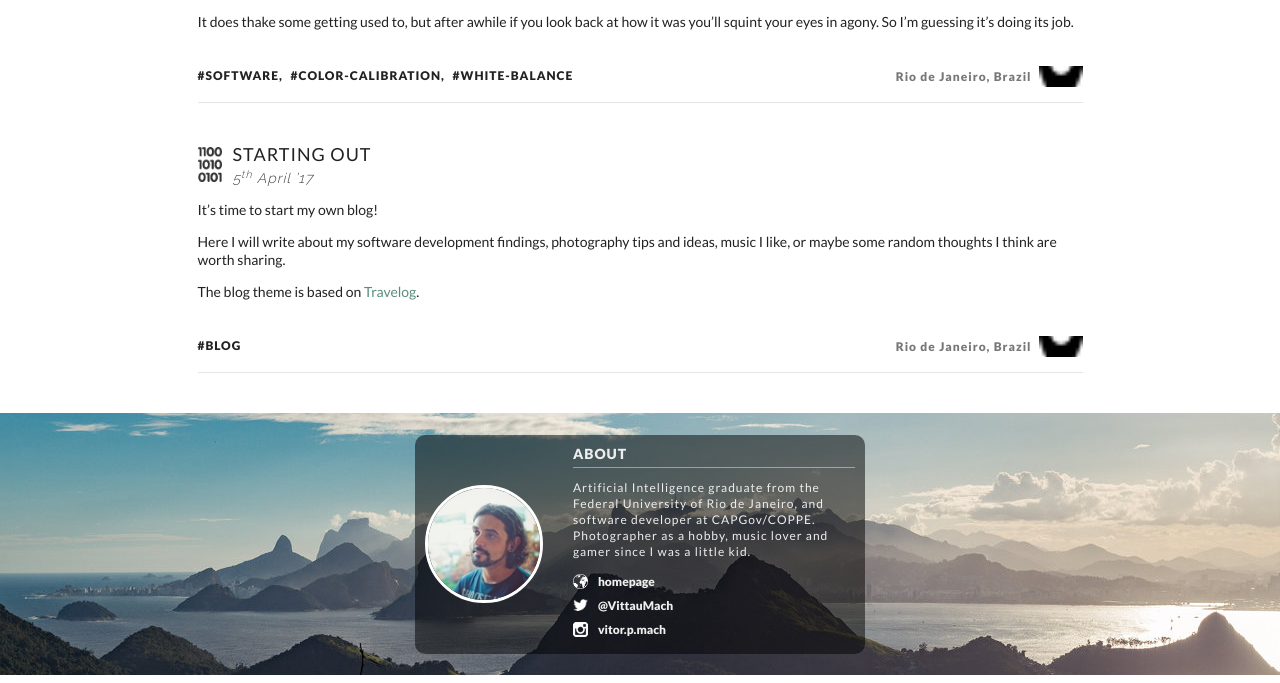
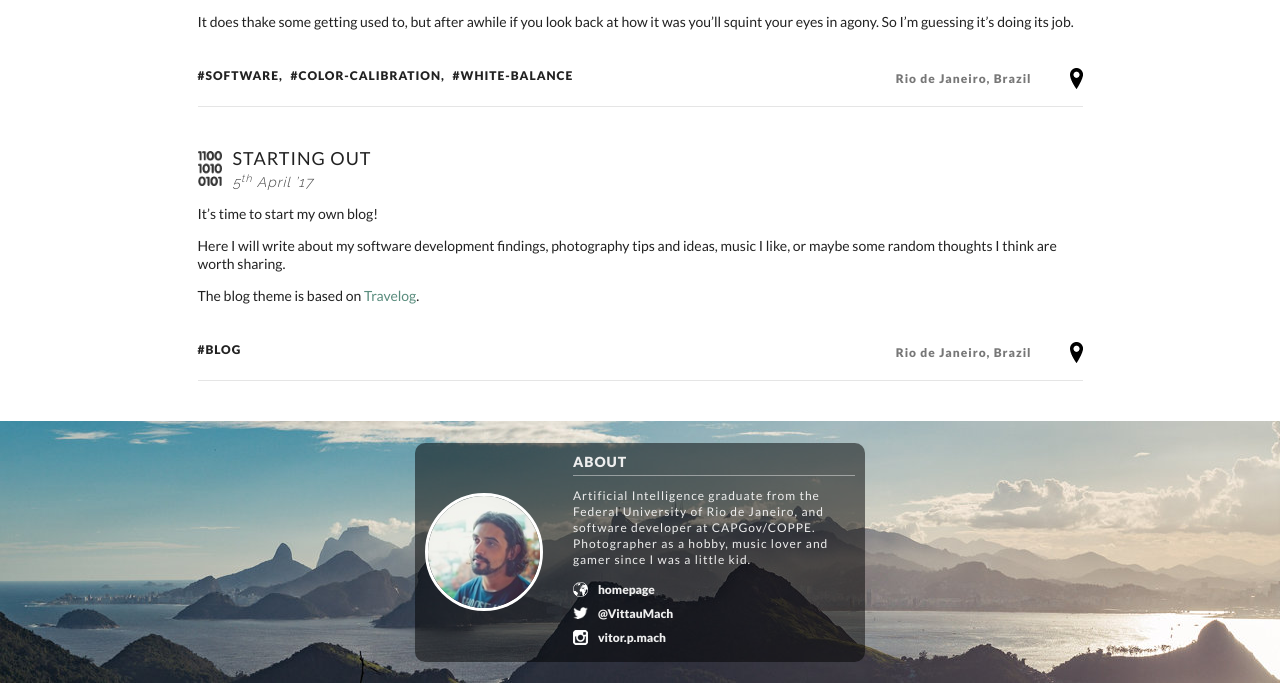
Before and after one commit to vittau/blog, a Jekyll site: the page built from index.html, in a window 1280 px wide. Shown: the part 664-1347 px from the top of the page. Built offline with Jekyll 4.4.1, drawn with Linux system fonts in a browser that asks for light colours; the list of posts is cut into pages by our own code.

Commit message:
Fix post location icon

```diff
--- a/_sass/modules/post/_rules.scss
+++ b/_sass/modules/post/_rules.scss
@@ -221,7 +221,7 @@
         background-repeat: no-repeat;
         background-position: right center;
         background-color: transparent;
-        background-size: 44px;
+        background-size: 13px;
 
         // Non-retina devices
         background-image: url($icon-location);
--- a/_sass/modules/post/_variables.scss
+++ b/_sass/modules/post/_variables.scss
@@ -2,5 +2,5 @@
 $post-header-height: 42px !default;
 
 // .post-footer-location
-$post-footer-location-height: 21px !default;
+$post-footer-location-height: 25px !default;
 $post-footer-location-line-height: $post-footer-location-height !default;
```
